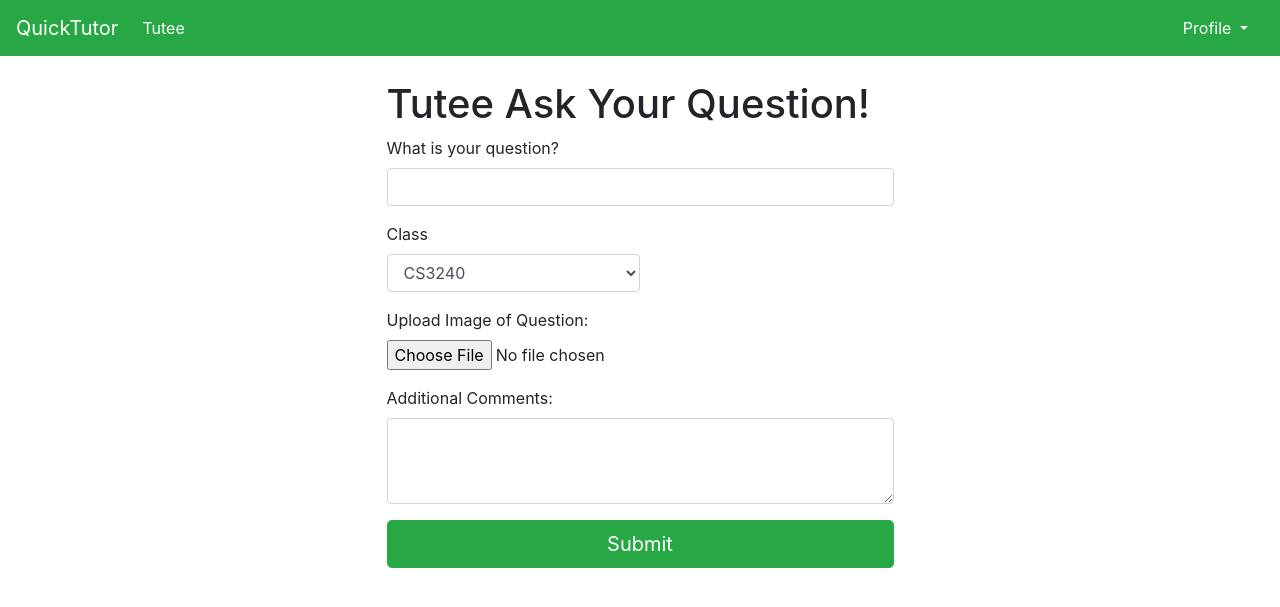
After one commit to yl2vv/Quick-Tutor, a Django app: template main/templates/login/form.html in a window 1280 px wide. The commit adds this page. Shown: the top 607 px of the page. Run offline with Django 3.2, Linux system fonts and the light colour scheme; the template is opened without the code that fills it, so the values that code supplies are empty; some libraries are stand-ins or nearby versions.

```diff
--- /dev/null
+++ b/main/templates/login/form.html
@@ -0,0 +1,54 @@
+<link rel="stylesheet" href="https://stackpath.bootstrapcdn.com/bootstrap/4.4.1/css/bootstrap.min.css" integrity="sha384-Vkoo8x4CGsO3+Hhxv8T/Q5PaXtkKtu6ug5TOeNV6gBiFeWPGFN9MuhOf23Q9Ifjh" crossorigin="anonymous">
+
+<nav class="navbar navbar-expand-lg navbar-light bg-success">
+    <a class="navbar-brand text-white" href="results">QuickTutor</a>
+    <button class="navbar-toggler" type="button" data-toggle="collapse" data-target="#navbarSupportedContent" aria-controls="navbarSupportedContent" aria-expanded="false" aria-label="Toggle navigation">
+      <span class="navbar-toggler-icon"></span>
+    </button>
+
+    <div class="collapse navbar-collapse" id="navbarSupportedContent">
+      <ul class="navbar-nav mr-auto">
+        <li class="nav-item active">
+          <a class="nav-link text-white" href="#">Tutee <span class="sr-only">(current)</span></a>
+        </li>
+      </ul>
+      <div class="nav-item dropdown">
+        <a class="nav-link dropdown-toggle text-white" href="#" id="navbarDropdown" role="button" data-toggle="dropdown" aria-haspopup="true" aria-expanded="false">
+          Profile
+        </a>
+        <div class="dropdown-menu" aria-labelledby="navbarDropdown">
+          <a class="dropdown-item" href="#">Profile</a>
+          <a class="dropdown-item" href="#">Logout</a>
+        </div>
+      </div>
+    </div>
+</nav>
+<div class="container">
+    <div class="column col-md-6 offset-md-3 justify-content-center p-4">
+        <h1>Tutee Ask Your Question!</h1>
+        <form method='POST' class="column justify-content-center">
+          {% csrf_token %}
+            <div class="form-group">
+                <label for="Question">What is your question?</label>
+                <input type="question" class="form-control" name="Question">
+            </div>
+            <div class="form-group w-50">
+                <label for="class">Class</label>
+                <select class="form-control" name="class">
+                    <option>CS3240</option>
+                    <option>Not CS3240</option>
+                </select>
+            </div>
+            <div class="form-group">
+                <label for="exampleFormControlFile1">Upload Image of Question:</label>
+                <input type="file" class="form-control-file" name="upload">
+            </div>
+            <div class="form-group">
+                <label for="comments">Additional Comments:</label>
+                <textarea class="form-control" name="comments" rows="3"></textarea>
+              </div>
+            <button href="results" type="submit" class="btn btn-success btn-lg btn-block" >Submit</button>
+            <!-- <a href="results" type="submit" class="btn btn-success btn-lg btn-block" role="button">Submit</a> -->
+        </form>
+    </div>
+</div>
--- a/profile_page/models.py
+++ b/profile_page/models.py
@@ -14,7 +14,9 @@ class Profile(models.Model):
     #additional information pulled from a new user profile
     date_created = models.DateTimeField(default = timezone.now)
     #might want to add author = models.ForeignKey(User,on_delete=models.CASCADE)
-    name = models.CharField(max_length = 50)
+    firstname = models.CharField(max_length = 15)
+    lastname = models.CharField(max_length=15)
+    computingID = models.CharField(max_length = 7)
     gpa = models.CharField(max_length = 5)
     phone_number = models.CharField(max_length = 12)
     #shool_year and college should be pull down options
--- a/profile_page/urls.py
+++ b/profile_page/urls.py
@@ -4,5 +4,6 @@ from . import views
 
 app_name = 'profile_page'
 urlpatterns = [
-    path('userprofile/',views.userprofile,name='userprofile')
+    path('userprofile/',views.userprofile,name='userprofile'),
+    path('newprofile/',views.newprofile, name = 'newprofile')
 ]
```
Also changed, not shown: profile_page/templates/profile_form/newprofile.html (+34 -9 lines), profile_page/views.py (+48 -0 lines).
